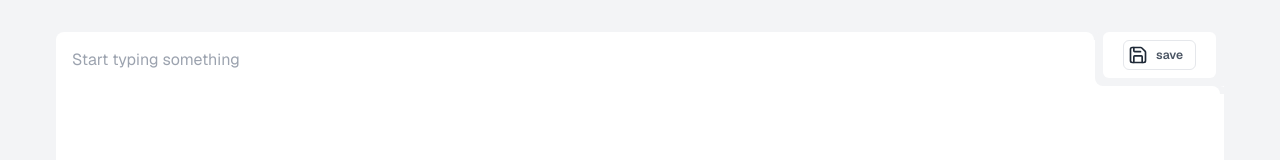
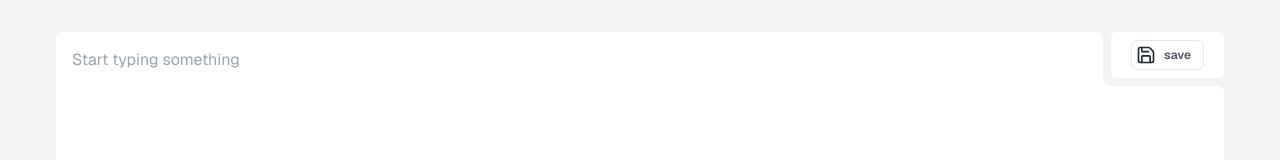
Before and after one commit to actuallydan/type.st, a Next.js app: page / in a window 1280 px wide. Shown: the top 160 px of the page. Built offline with nearby package versions, Linux system fonts and the light colour scheme.

Commit message:
fix inverted-border-radius

```diff
--- a/src/app/globals.css
+++ b/src/app/globals.css
@@ -16,27 +16,28 @@
   grid-row-gap: 4px;
 }
 
-.inverted-border-radius::before {
+.inverted-border-radius-before::before {
   content: "";
   position: absolute;
   background-color: transparent;
-  top: -0.25rem;
-  height: 1rem;
-  width: 0.5rem;
-  border-top-left-radius: 25px;
-  box-shadow: 0 -0.5rem 0 0 rgb(243 244 246);
+  width: 1.5rem;
+  box-shadow: -0.25rem -0.25rem 0 0.25rem #f3f4f6;
   rotate: 90deg;
-  right: 8.4rem;
+  border-top: 1.5rem solid transparent;
+  border-top-left-radius: 0.375rem;
+  /* right: 7.6rem; */
+  translate: -134% 0;
 }
-.inverted-border-radius::after {
+
+.inverted-border-radius-after::after {
   content: "";
   position: absolute;
   background-color: transparent;
-  top: 3.125rem;
-  height: 1rem;
-  width: 0.5rem;
-  border-top-left-radius: 25px;
-  box-shadow: 0 -0.5rem 0 0 rgb(243 244 246);
+  width: 1.5rem;
+  box-shadow: -0.25rem -0.25rem 0 0.25rem #f3f4f6;
   rotate: 90deg;
-  right: 0.5rem;
+  right: 0;
+  border-top: 1.5rem solid transparent;
+  border-top-left-radius: 0.375rem;
+  margin-top: 0.5rem;
 }
--- a/src/app/page.tsx
+++ b/src/app/page.tsx
@@ -6,9 +6,9 @@ export default function Home() {
       <main className="p-4 py-8 w-full max-w-[1200px] m-auto h-[100dvh]">
         <form action={"/api/paste"} method="POST" spellCheck={false}>
           <div className="relative  w-full h-full rounded-lg">
-            <div className="flex flex-row justify-end items-start h-16">
+            <div className="flex flex-row justify-end items-start h-16 relative">
               <div
-                className="bg-gray-100 p-2 pt-0 rounded-lg w-max z-10 inverted-border-radius"
+                className="bg-gray-100 p-2 pt-0 pr-0 rounded-lg w-max z-10 inverted-border-radius-before inverted-border-radius-after"
                 style={{
                   borderTopLeftRadius: 0,
                   borderBottomRightRadius: 0,
--- a/src/features/Text.tsx
+++ b/src/features/Text.tsx
@@ -19,7 +19,7 @@ export default function Text({ data }: { data: string }) {
     <main className="bg-white rounded-lg mr-2 max-h-[90dvh] flex-grow h-auto relative flex flex-col">
       <div className="flex flex-row justify-end items-start h-16">
         <div
-          className="bg-gray-100 p-2 pt-0 rounded-lg w-max z-10 inverted-border-radius"
+          className="bg-gray-100 p-2 pt-0 pr-0 rounded-lg w-max z-10 inverted-border-radius-before inverted-border-radius-after"
           style={{ borderTopLeftRadius: 0, borderBottomRightRadius: 0 }}
         >
           <nav className="bg-white px-4 py-2 rounded-md flex items-center justify-between">
```
